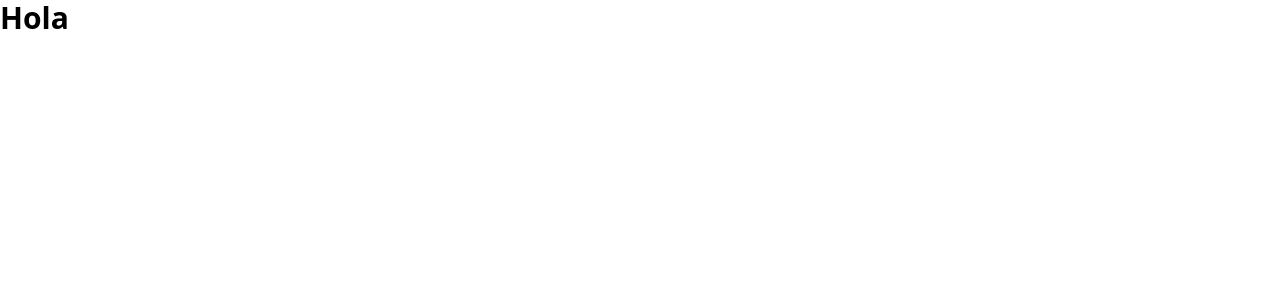
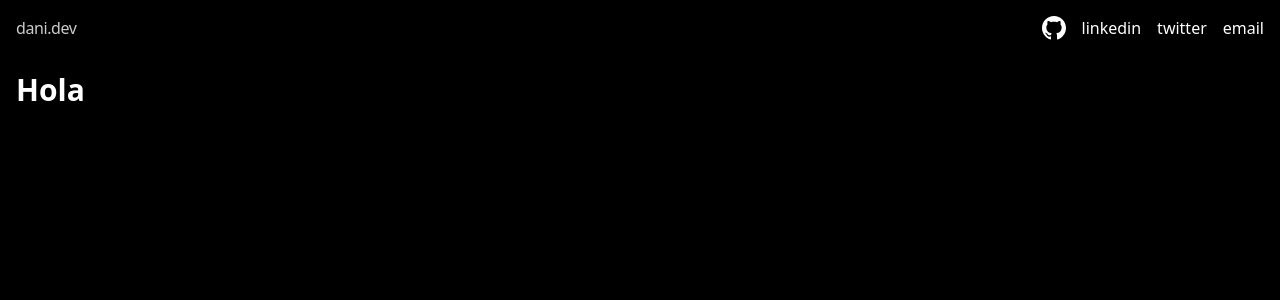
Before and after one commit to samfint/portfolio, a React (Vite) app: page / in a window 1280 px wide. Shown: the top 300 px of the page. Built offline with nearby package versions, Linux system fonts and the light colour scheme.

Commit message:
add icons

```diff
--- a/index.html
+++ b/index.html
@@ -7,7 +7,7 @@
     <link rel="stylesheet" href="./src/style.css" />
     <title>porfolio</title>
   </head>
-  <body>
+  <body class="bg-black text-white">
     <div id="root"></div>
     <script type="module" src="/src/main.jsx"></script>
   </body>
--- /dev/null
+++ b/src/components/Navbar.jsx
@@ -0,0 +1,24 @@
+import GithubIcon from "../icons/GithubIcon.jsx";
+
+export default function Navbar() {
+  return (
+    <div className="container mx-auto px-4 py-4">
+      <nav className="sticky top-0 z-50 flex justify-between items-center">
+        <a
+          href="#"
+          className="text-md flex items-center space-x-2 font-medium tracking-tight opacity-80 transition-opacity duration-150 hover:opacity-100"
+        >
+          <span>dani.dev</span>
+        </a>
+        <div className="flex gap-4 ">
+          <a href="">
+            <GithubIcon />
+          </a>
+          <a href="">linkedin</a>
+          <a href="">twitter</a>
+          <a href="">email</a>
+        </div>
+      </nav>
+    </div>
+  );
+}
--- /dev/null
+++ b/src/icons/GithubIcon.jsx
@@ -0,0 +1,15 @@
+import React from "react";
+
+export default function GithubIcon() {
+  return (
+    <svg
+      width="24"
+      height="24"
+      viewBox="0 0 24 24"
+      fill="currentColor"
+      xmlns="http://www.w3.org/2000/svg"
+    >
+      <path d="M12 0c-6.626 0-12 5.373-12 12 0 5.302 3.438 9.8 8.207 11.387.599.111.793-.261.793-.577v-2.234c-3.338.726-4.033-1.416-4.033-1.416-.546-1.387-1.333-1.756-1.333-1.756-1.089-.745.083-.729.083-.729 1.205.084 1.839 1.237 1.839 1.237 1.07 1.834 2.807 1.304 3.492.997.107-.775.418-1.305.762-1.604-2.665-.305-5.467-1.334-5.467-5.931 0-1.311.469-2.381 1.236-3.221-.124-.303-.535-1.524.117-3.176 0 0 1.008-.322 3.301 1.23.957-.266 1.983-.399 3.003-.404 1.02.005 2.047.138 3.006.404 2.291-1.552 3.297-1.23 3.297-1.23.653 1.653.242 2.874.118 3.176.77.84 1.235 1.911 1.235 3.221 0 4.609-2.807 5.624-5.479 5.921.43.372.823 1.102.823 2.222v3.293c0 .319.192.694.801.576 4.765-1.589 8.199-6.086 8.199-11.386 0-6.627-5.373-12-12-12z" />
+    </svg>
+  );
+}
--- a/src/main.jsx
+++ b/src/main.jsx
@@ -1,9 +1,14 @@
-import { StrictMode } from 'react'
-import { createRoot } from 'react-dom/client'
-import App from './App.jsx'
+import { StrictMode } from "react";
+import { createRoot } from "react-dom/client";
+import App from "./App.jsx";
 
-createRoot(document.getElementById('root')).render(
+import Navbar from "./components/Navbar.jsx";
+
+createRoot(document.getElementById("root")).render(
   <StrictMode>
-    <App />
-  </StrictMode>,
-)
+    <Navbar />
+    <main className="container mx-auto px-4 py-4">
+      <App />
+    </main>
+  </StrictMode>
+);
```
Also changed, not shown: src/App.jsx (+5 -6 lines).
